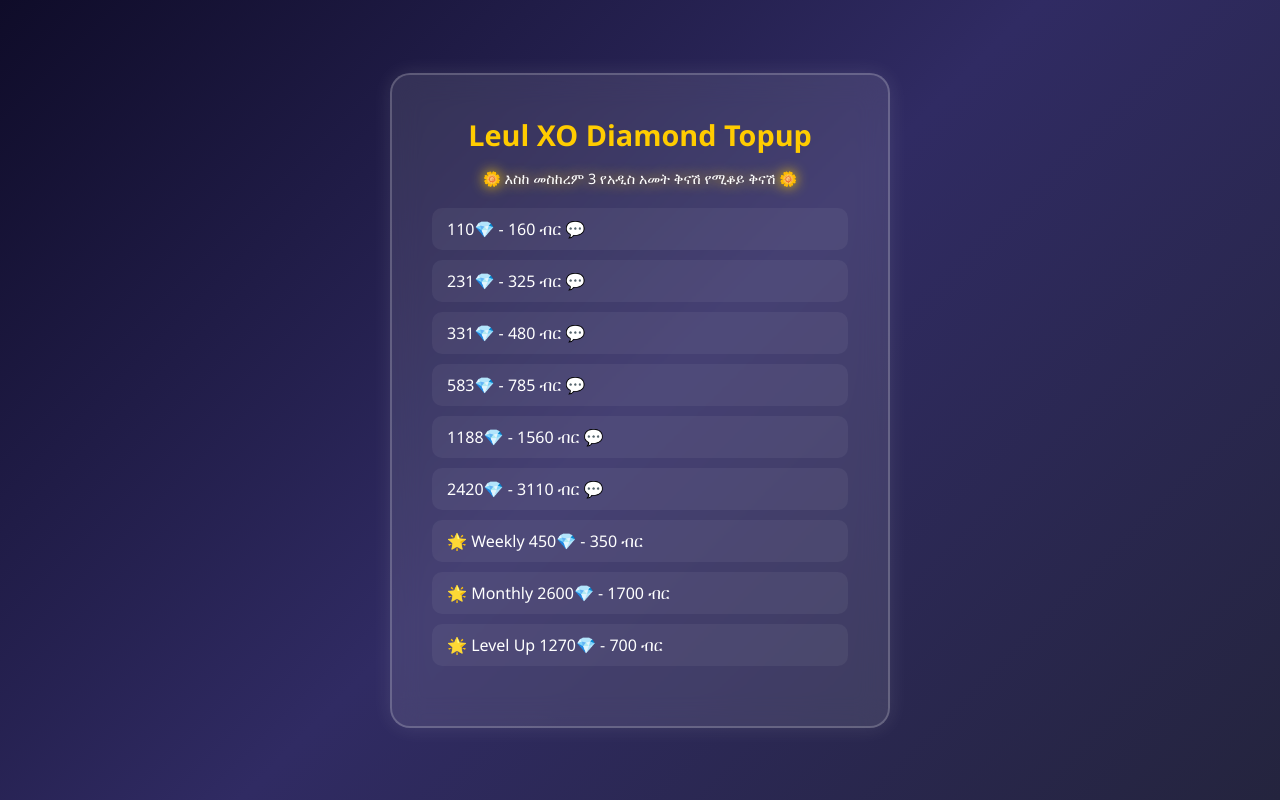
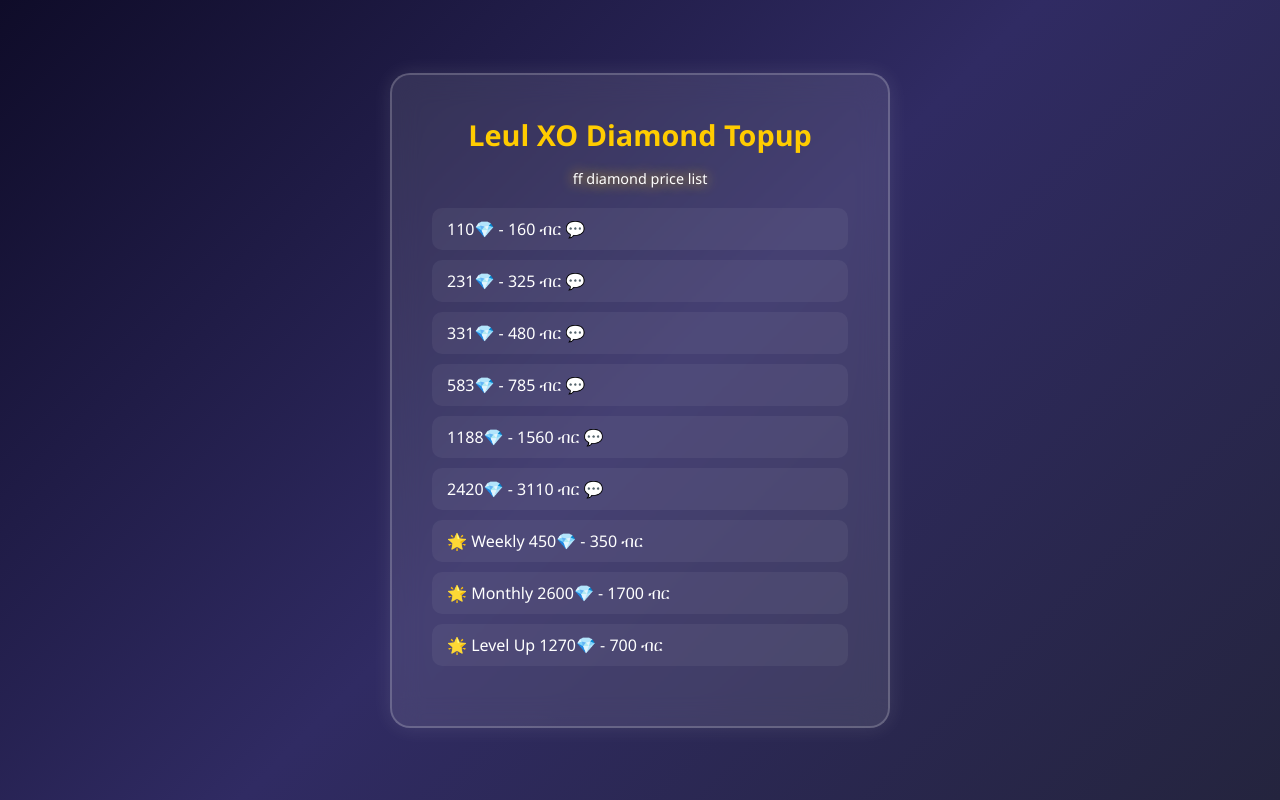
Before and after one commit to darkcode21-12/leul-xo-topup-new, a plain HTML site: page pages/ffdiamond.html in a window 1280 px wide. Drawn offline with Linux system fonts and the light colour scheme.

Commit message:
Update ffdiamond.html

```diff
--- a/pages/ffdiamond.html
+++ b/pages/ffdiamond.html
@@ -149,7 +149,7 @@
 
 <div class="container">
     <h1>Leul XO Diamond Topup</h1>
-    <div class="banner">🌼 እስከ መስከረም 3 የአዲስ አመት ቅናሽ የሚቆይ ቅናሽ 🌼</div>
+    <div class="banner">ff diamond price list</div>
 
     <div class="price-list">
         <div class="price-item" data-diamond="110" data-price="160">110💎 - 160 ብር 💬</div>
```
